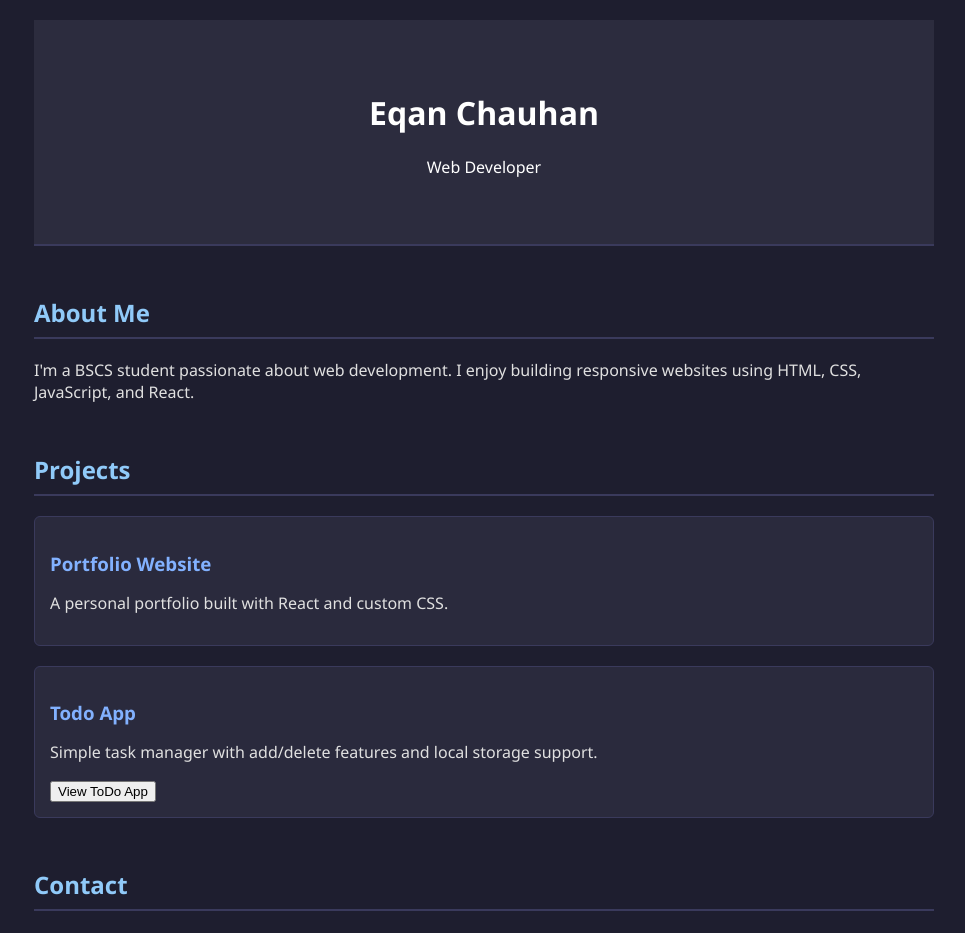
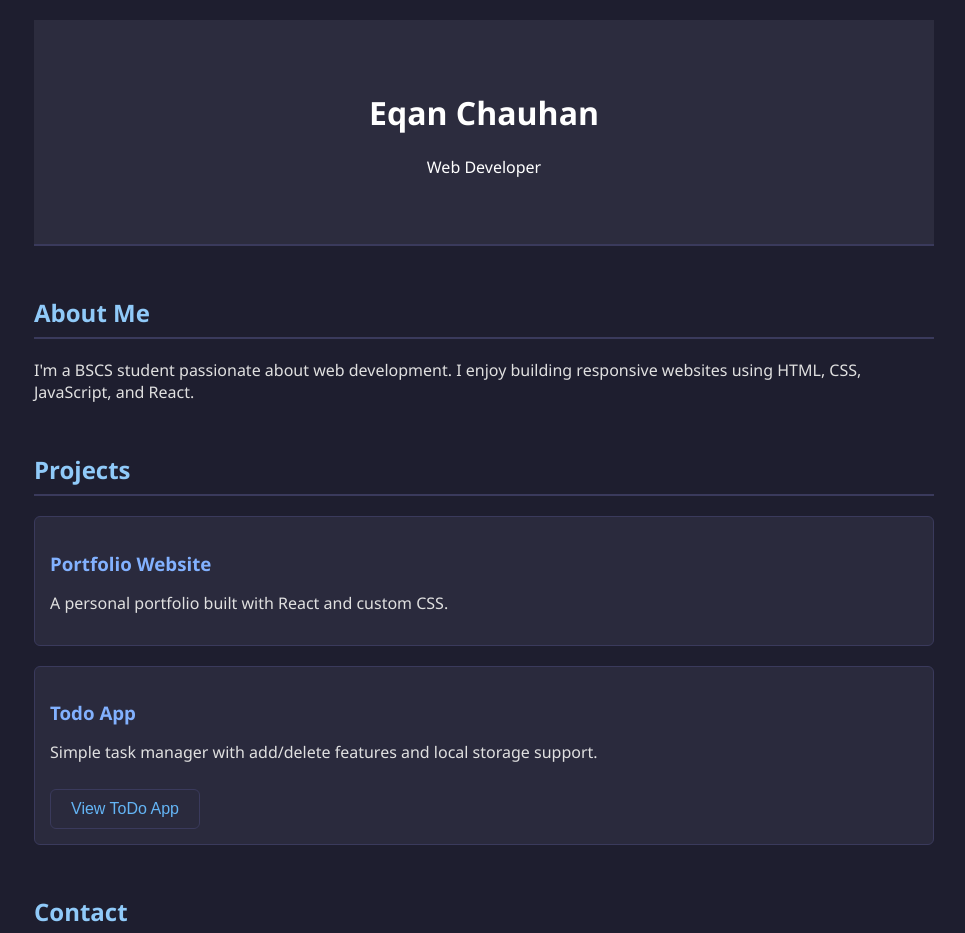
Before and after one commit to eqan-gg/portfolio, a React (Create React App) app: page / in a window 1280 px wide. Shown: the top 933 px of the page, without its empty margins (156-1121 px from the left). Built offline with nearby package versions, Linux system fonts and the light colour scheme.

Commit message:
Update App.js

```diff
--- a/src/App.js
+++ b/src/App.js
@@ -28,9 +28,21 @@ function App() {
         <div className="project">
           <h3>Todo App</h3>
           <p>Simple task manager with add/delete features and local storage support.</p>
-    <a href="https://todolist-app-psi-smoky.vercel.app" target="_blank">
-  <button>View ToDo App</button>
+    <a href="https://todolist-app-psi-smoky.vercel.app" target="_blank" rel="noopener noreferrer">
+  <button style={{
+    padding: '10px 20px',
+    backgroundColor: '#2a2a3d',
+    color: '#64b5f6',
+    border: '1px solid #3a3a5c',
+    borderRadius: '6px',
+    cursor: 'pointer',
+    fontSize: '16px',
+    marginTop: '10px'
+  }}>
+    View ToDo App
+  </button>
 </a>
+
 
         </div>
       </section>
```
